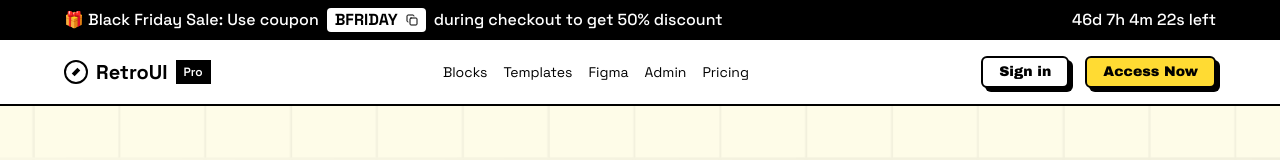
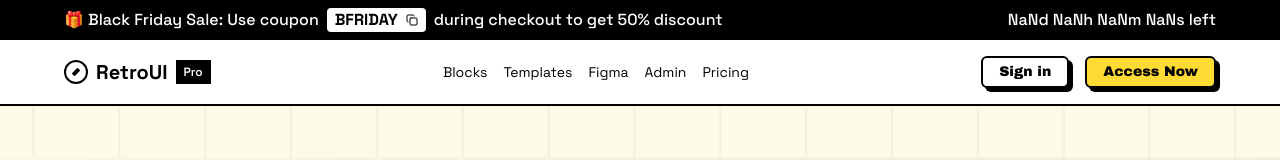
Before and after one commit to ariflogs/retroui-pro-client, a React (Vite) app: page / in a window 1280 px wide. Shown: the top 160 px of the page. Built offline with nearby package versions, Linux system fonts and the light colour scheme.

Commit message:
updated date

```diff
--- a/src/components/TopNav.tsx
+++ b/src/components/TopNav.tsx
@@ -14,7 +14,7 @@ export default function TopNav() {
   const [isCopied, setIsCopied] = useState(false);
 
   useEffect(() => {
-    const targetDate = new Date('2025-12-01T00:00:00-08:00'); // Nov 15, PST
+    const targetDate = new Date('2025-12-00T00:00:00-08:00'); // Nov 15, PST
 
     const updateTimer = () => {
       const now = new Date();
```
